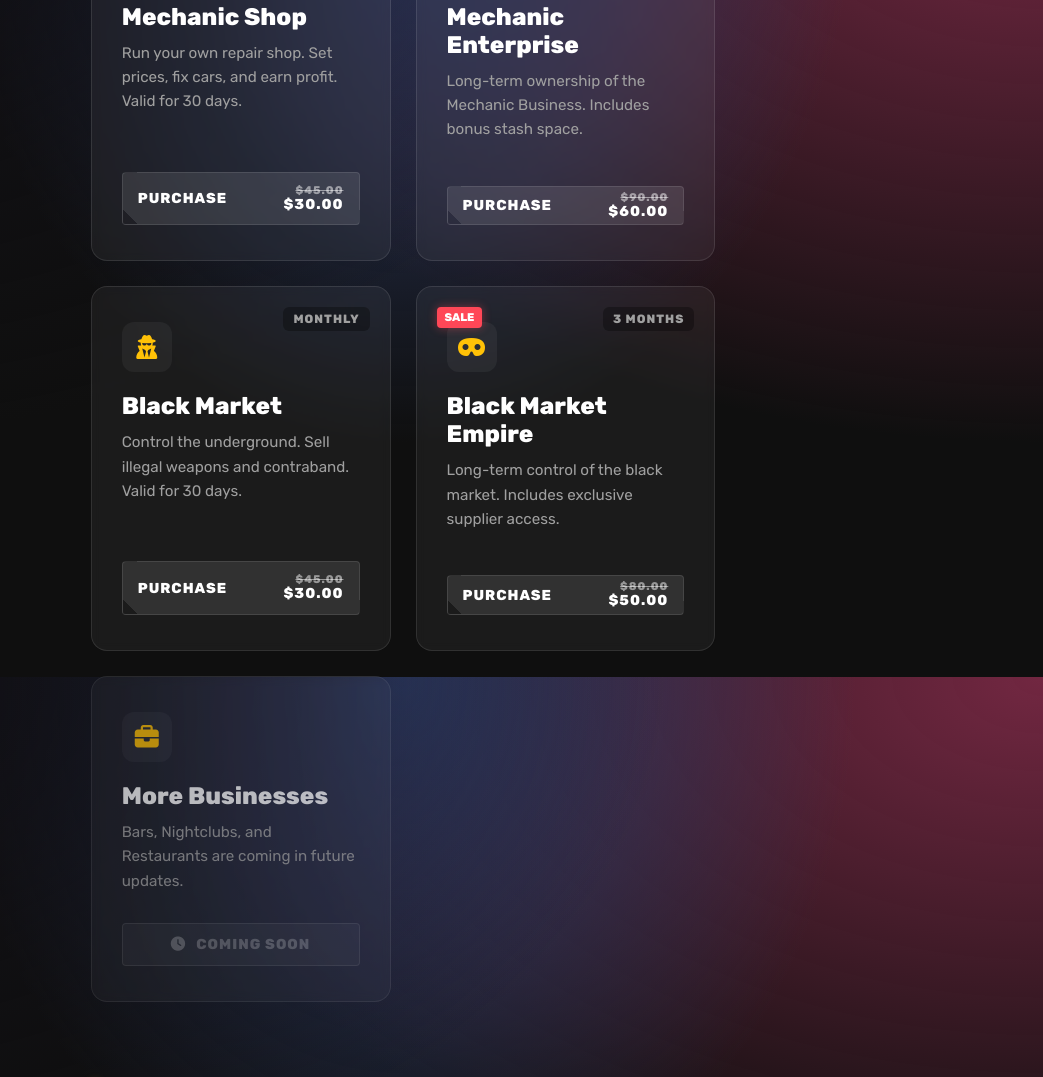
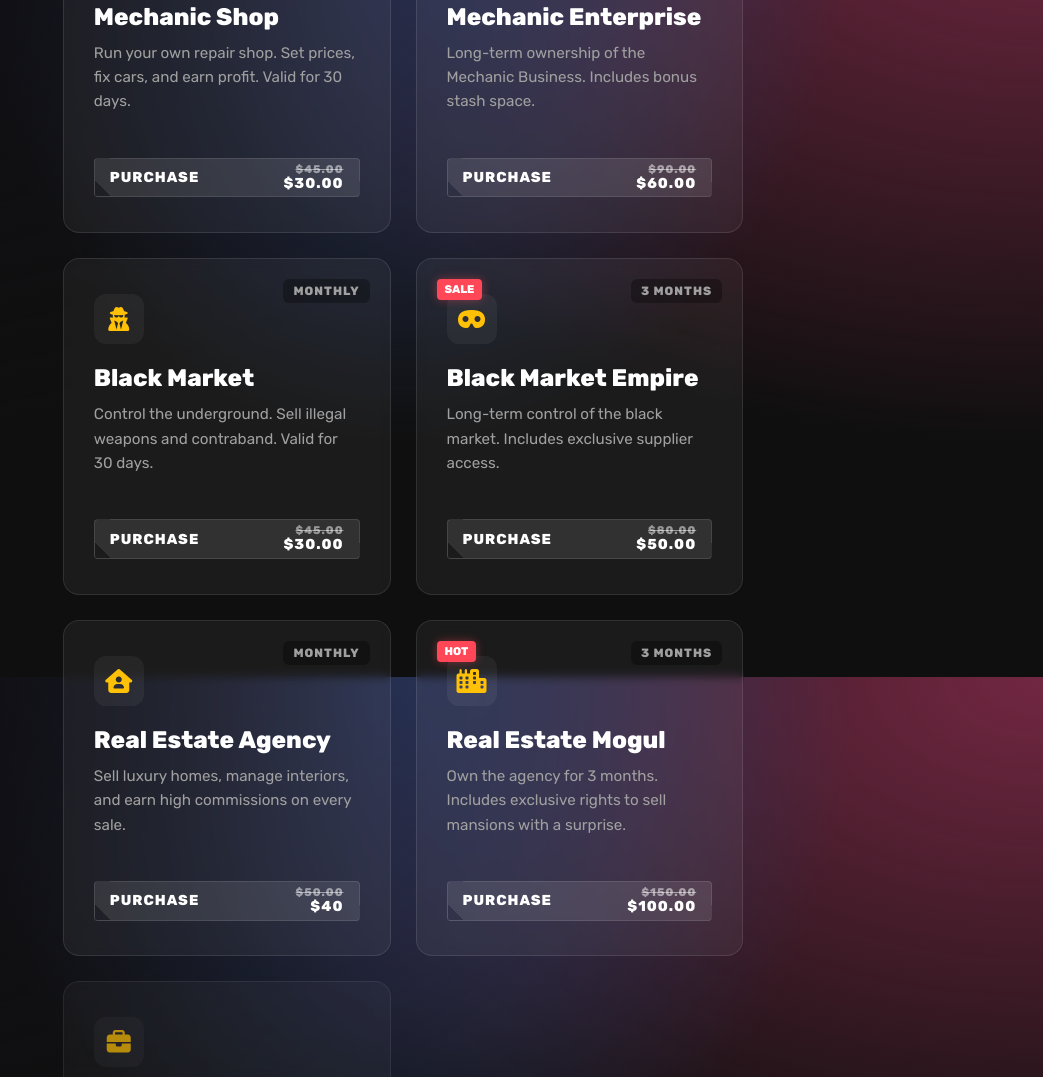
Before and after one commit to NexusDevv/TCRP, a plain HTML site: page index.html in a window 1280 px wide. Shown: the part 1723-2800 px from the top of the page, without its empty margins (237-1280 px from the left). Drawn offline with Linux system fonts and the light colour scheme.

Commit message:
Update index.html

```diff
--- a/index.html
+++ b/index.html
@@ -665,6 +665,35 @@
                 </a>
             </div>
 
+            <div class="card">
+                <div class="card-icon"><i class="fas fa-house-user"></i></div>
+                <span class="badge-type" id="lbl-monthly-4">Monthly</span>
+                <h3 id="prod-real-title">Real Estate Agency</h3>
+                <p id="prod-real-desc">Sell luxury homes, manage interiors, and earn high commissions on every sale.</p>
+                <a href="https://discord.com/channels/1429467083615506623/1429467731408715806" class="btn-buy" target="_blank">
+                    <span class="btn-text">Purchase</span>
+                    <div class="price-container">
+                        <span class="old-price">$50.00</span>
+                        <span class="new-price">$40</span>
+                    </div>
+                </a>
+            </div>
+
+            <div class="card">
+                <div class="sale-badge">HOT</div>
+                <div class="card-icon"><i class="fas fa-city"></i></div>
+                <span class="badge-type" id="lbl-3mo-5">3 Months</span>
+                <h3 id="prod-real3-title">Real Estate Mogul</h3>
+                <p id="prod-real3-desc">Own the agency for 3 months. Includes exclusive rights to sell mansions with a surprise.</p>
+                <a href="https://discord.com/channels/1429467083615506623/1429467731408715806" class="btn-buy" target="_blank">
+                    <span class="btn-text">Purchase</span>
+                    <div class="price-container">
+                        <span class="old-price">$150.00</span>
+                        <span class="new-price">$100.00</span>
+                    </div>
+                </a>
+            </div>
+
             <div class="card" style="opacity: 0.7;">
                 <div class="card-icon"><i class="fas fa-briefcase"></i></div>
                 <h3 id="prod-soon-title">More Businesses</h3>
@@ -823,6 +852,8 @@
                 pMech3: { t: "Mechanic Enterprise", d: "Long-term ownership of the Mechanic Business. Includes bonus stash space." },
                 pBm: { t: "Black Market", d: "Control the underground. Sell illegal weapons and contraband. Valid for 30 days." },
                 pBm3: { t: "Black Market Empire", d: "Long-term control of the black market. Includes exclusive supplier access." },
+                pReal: { t: "Real Estate Agency", d: "Sell luxury homes, manage interiors, and earn high commissions on every sale." },
+                pReal3: { t: "Real Estate Mogul", d: "Own the agency for 3 months. Includes exclusive rights to sell mansions." },
                 pSoon: { t: "More Businesses", d: "Bars, Nightclubs, and Restaurants are coming in future updates." },
 
                 pPeds: { t: "VIP Peds", d: "Access to exclusive custom ped models and skins." },
@@ -866,6 +897,8 @@
                 pMech3: { t: "مؤسسة ميكانيكا", d: "ملكية طويلة الأمد لورشة الميكانيكا. تشمل مساحة تخزين إضافية." },
                 pBm: { t: "السوق السوداء", d: "تحكم في التجارة السرية. بيع أسلحة وممنوعات. صالح لمدة 30 يومًا." },
                 pBm3: { t: "إمبراطورية السوق السوداء", d: "سيطرة طويلة الأمد على السوق السوداء. تشمل وصول حصري للموردين." },
+                pReal: { t: "وكالة العقارات", d: "بيع منازل فاخرة، إدارة التصاميم، واكسب عمولات عالية على كل عملية بيع." },
+                pReal3: { t: "إمبراطور العقارات", d: "امتلك الوكالة لمدة 3 أشهر. تشمل حقوق حصرية لبيع القصور." },
                 pSoon: { t: "المزيد من الأعمال", d: "الحانات، النوادي الليلية، والمطاعم قادمة في التحديثات المستقبلية." },
 
                 pPeds: { t: "شخصيات VIP", d: "الوصول إلى نماذج وشخصيات حصرية." },
@@ -936,6 +969,8 @@
             setProd('prod-mech3', lang.pMech3);
             setProd('prod-bm', lang.pBm);
             setProd('prod-bm3', lang.pBm3);
+            setProd('prod-real', lang.pReal);
+            setProd('prod-real3', lang.pReal3);
             setProd('prod-soon', lang.pSoon);
 
             setProd('prod-peds', lang.pPeds);
```
